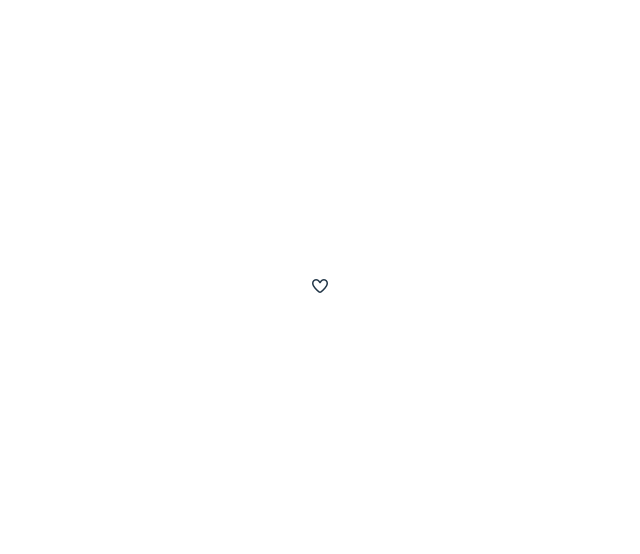
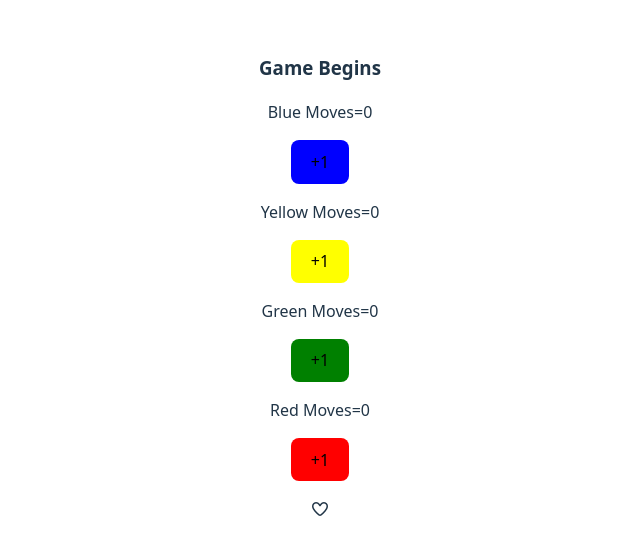
Before and after one commit to yashmudgal390/code, a React (Vite) app in the folder coding stuf/delta/REACT/react-states/: page / in a window 1280 px wide. Shown: the part 114-668 px from the top of the page, without its empty margins (320-960 px from the left). Built offline with nearby package versions, Linux system fonts and the light colour scheme.

Commit message:
LudoBoard

```diff
--- a/coding stuf/delta/REACT/react-states/src/App.jsx
+++ b/coding stuf/delta/REACT/react-states/src/App.jsx
@@ -1,11 +1,13 @@
 import Count from './counter'
 import './App.css'
 import LikeButton from './LikeButton'
+import LudoBoard from './LudoBoard'
 function App() {
 
 
   return (
     <>
+      <LudoBoard/>
       <LikeButton/>
 
     </>
--- /dev/null
+++ b/coding stuf/delta/REACT/react-states/src/LudoBoard.jsx
@@ -0,0 +1,32 @@
+import { useState } from "react"
+
+export default function LudoBoard(){
+    let [moves,setMoves]=useState({blue:0,red:0,yellow:0,green:0});
+    let Update=(color)=>{
+
+        setMoves((prevMoves)=>{
+
+
+           return {...prevMoves ,[color]:prevMoves[color]+1 }
+        }
+    )
+    }
+    return(
+        <div>
+            <h3>Game Begins</h3>
+            <div className="board">
+                <p>Blue Moves={moves.blue}</p>
+                <button style={{backgroundColor:"blue"}} onClick={()=>{Update("blue")}}>+1</button>
+
+                <p>Yellow Moves={moves.yellow}</p>
+                <button style={{backgroundColor:"yellow" ,color:"black"}} onClick={()=>{Update("yellow")}}>+1</button>
+
+                <p>Green Moves={moves.green}</p>
+                <button style={{backgroundColor:"green"}} onClick={()=>{Update("green")}}>+1</button>
+
+                <p>Red Moves={moves.red}</p>
+                <button style={{backgroundColor:"red"}} onClick={()=>{Update("red")}}>+1</button>
+            </div>
+        </div>
+    )
+}
```
